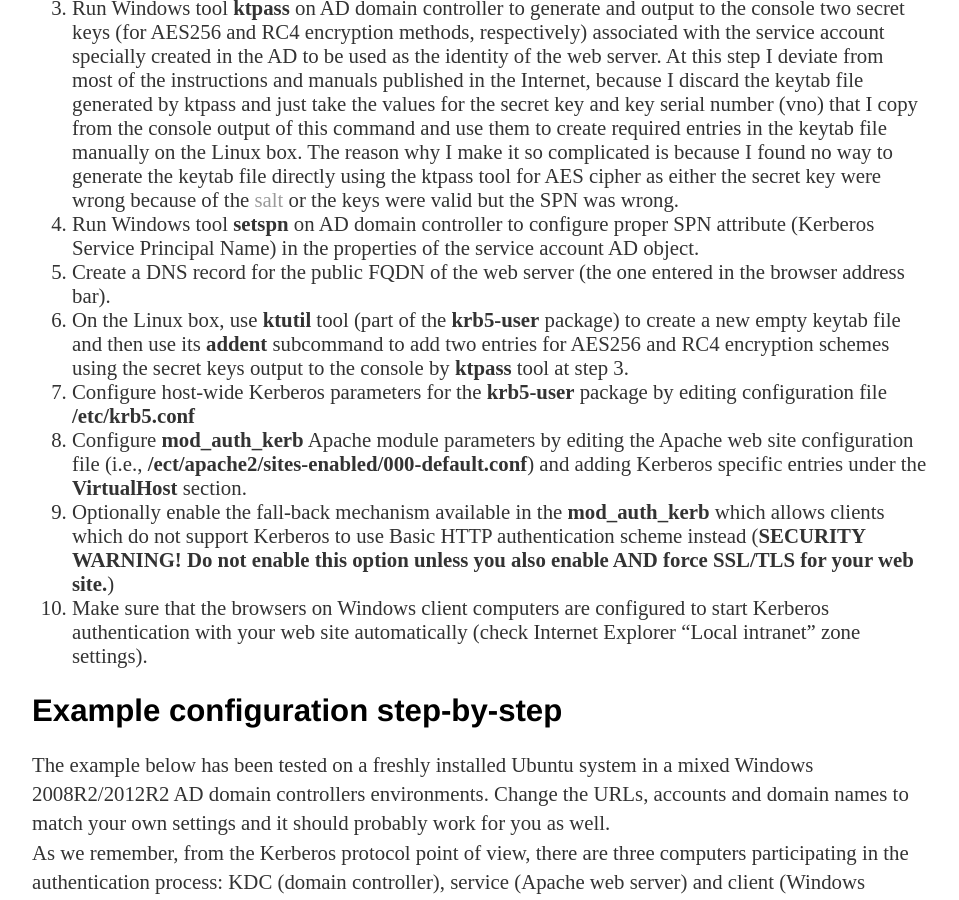
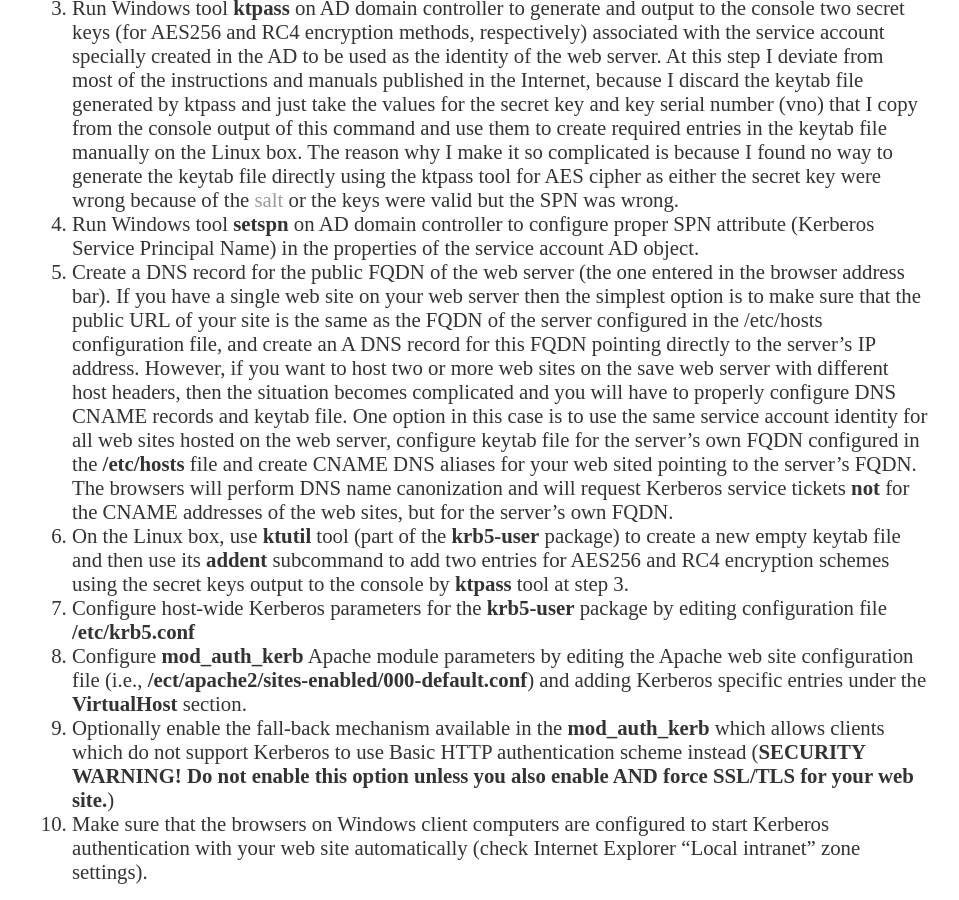
Before and after one commit to imatviyenko/imatviyenko.github.io, a Jekyll site: the page built from _posts/2018-09-11-Apache-AD-kerberos.md, in a window 1280 px wide and 900 px high, scrolled down 1257 px. Shown: the whole window, without its empty margins (160-1119 px from the left). Built offline with Jekyll 4.4.1, drawn with Linux system fonts in a browser that asks for light colours.

Commit message:
Minor changes

```diff
--- a/_posts/2018-09-11-Apache-AD-kerberos.md
+++ b/_posts/2018-09-11-Apache-AD-kerberos.md
@@ -28,7 +28,7 @@
     - Install **mod_auth_kerb** Apache module
 3. Run Windows tool **ktpass** on AD domain controller to generate and output to the console two secret keys (for AES256 and RC4 encryption methods, respectively) associated with the service account specially created in the AD to be used as the identity of the web server. At this step I deviate from most of the instructions and manuals published in the Internet, because I discard the keytab file generated by ktpass and just take the values for the secret key and key serial number (vno) that I copy from the console output of this command and use them to create required entries in the keytab file manually on the Linux box. The reason why I make it so complicated is because I found no way to generate the keytab file directly using the ktpass tool for AES cipher as either the secret key were wrong because of the [salt][ktutil - problems generating AES keys (salt?)] or the keys were valid but the SPN was wrong.
 4. Run Windows tool **setspn** on AD domain controller to configure proper SPN attribute (Kerberos Service Principal Name) in the properties of the service account AD object.
-5. Create a DNS record for the public FQDN of the web server (the one entered in the browser address bar).
+5. Create a DNS record for the public FQDN of the web server (the one entered in the browser address bar). If you have a single web site on your web server then the simplest option is to make sure that the public URL of your site is the same as the FQDN of the server configured in the /etc/hosts configuration file, and create an A DNS record for this FQDN pointing directly to the server's IP address. However, if you want to host two or more web sites on the save web server with different host headers, then the situation becomes complicated and you will have to properly configure DNS CNAME records and keytab file. One option in this case is to use the same service account identity for all web sites hosted on the web server, configure keytab file for the server's own FQDN configured in the **/etc/hosts** file and create CNAME DNS aliases for your web sited pointing to the server's FQDN. The browsers will perform DNS name canonization and will request Kerberos service tickets **not** for the CNAME addresses of the web sites, but for the server's own FQDN.
 6. On the Linux box, use **ktutil** tool (part of the **krb5-user** package) to create a new empty keytab file and then use its **addent** subcommand to add two entries for AES256 and RC4 encryption schemes using the secret keys output to the console by **ktpass** tool at step 3.
 7. Configure host-wide Kerberos parameters for the **krb5-user** package by editing configuration file **/etc/krb5.conf**
 8. Configure **mod_auth_kerb** Apache module parameters by editing the Apache web site configuration file (i.e., **/ect/apache2/sites-enabled/000-default.conf**) and adding Kerberos specific entries under the **VirtualHost** section.
```
